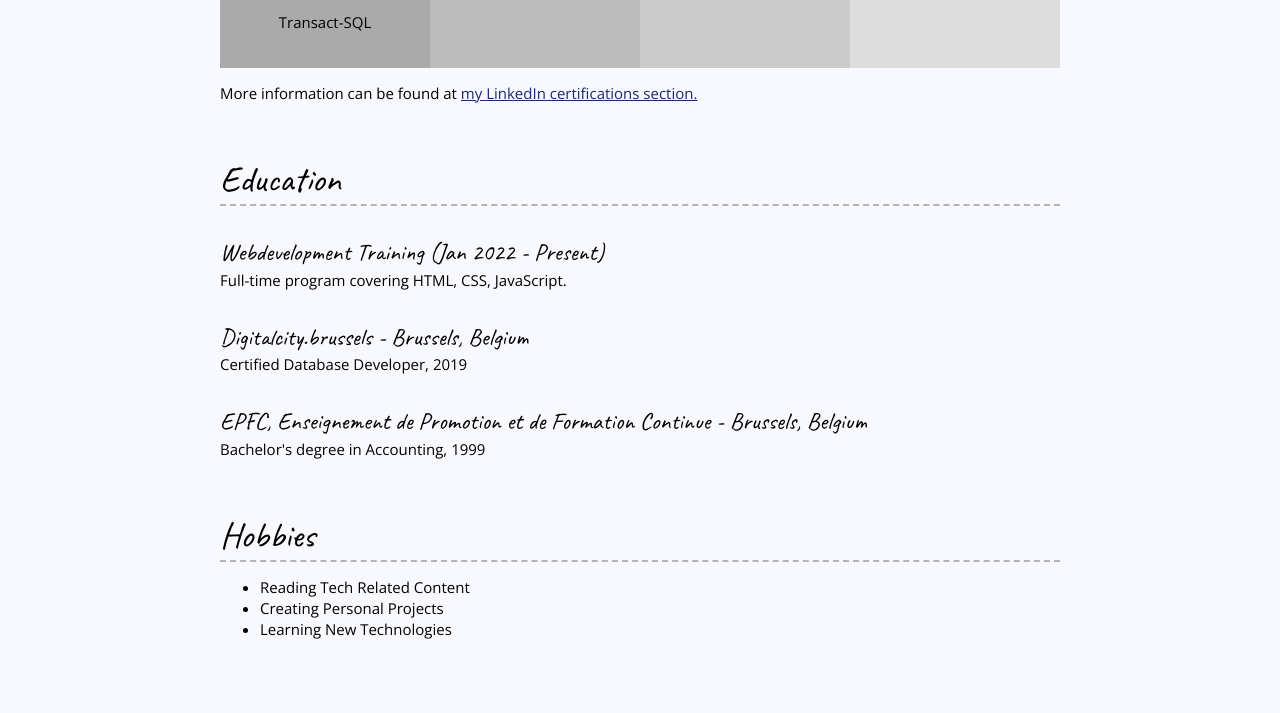
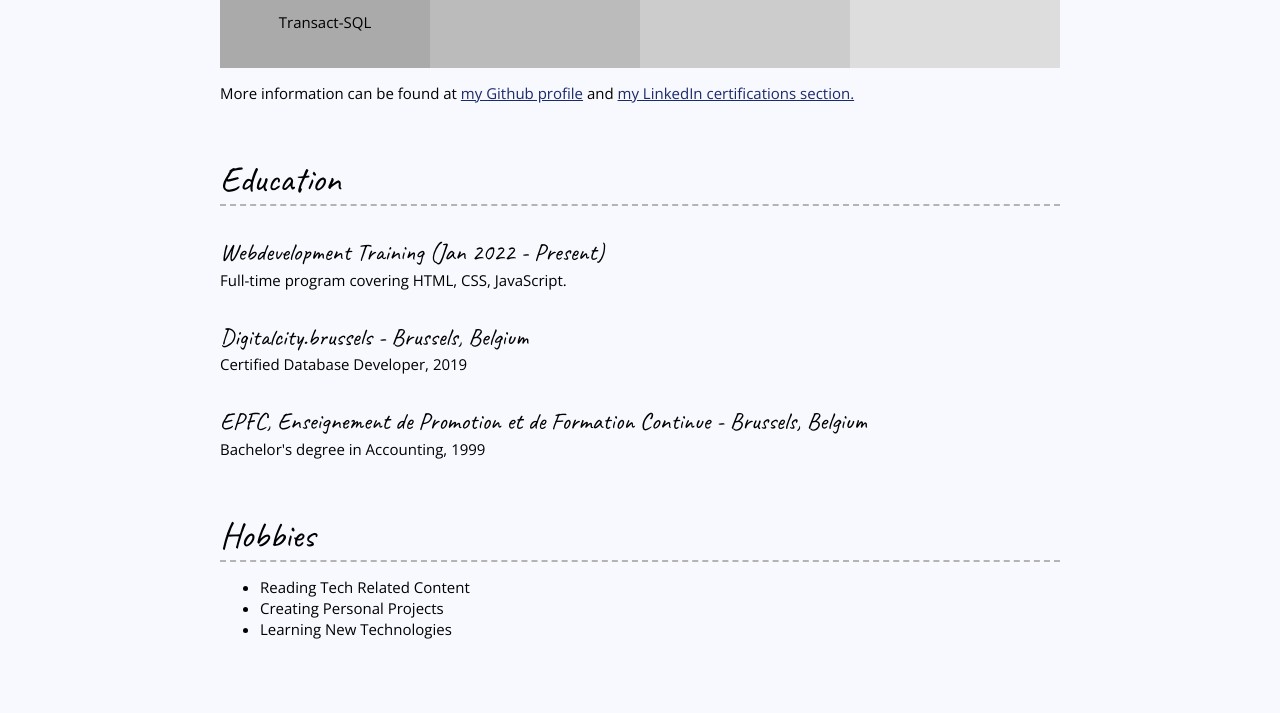
Before and after one commit to jgab40/jgabnd-project, a plain HTML site: page resume.html in a window 1280 px wide. Shown: the part 1081-1794 px from the top of the page. Drawn offline with nearby package versions, Linux system fonts and the light colour scheme.

Commit message:
Updated resume

```diff
--- a/resume.html
+++ b/resume.html
@@ -61,7 +61,7 @@
                 <p>MS OFFICE</p>
             </div>
         </div>
-        <p>More information can be found at <a href="https://www.linkedin.com/in/mangolandongendeba/details/certifications/" target="_blank">my LinkedIn certifications section.</a></p>
+        <p>More information can be found at <a href="https://github.com/jgab40" target="_blank">my Github profile</a> and <a href="https://www.linkedin.com/in/mangolandongendeba/details/certifications/" target="_blank">my LinkedIn certifications section.</a></p>
       </section>
 
       <!-- //  EDUCATION  // -->
```
